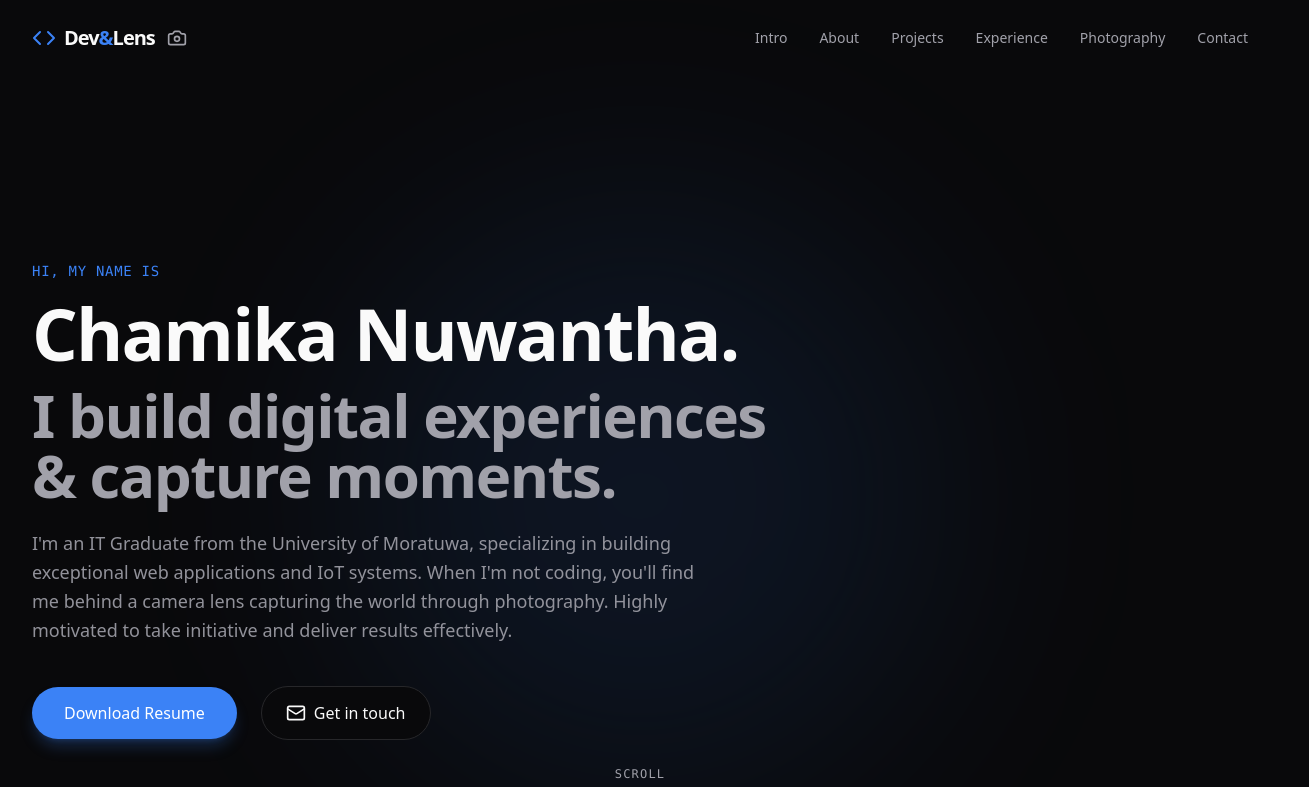
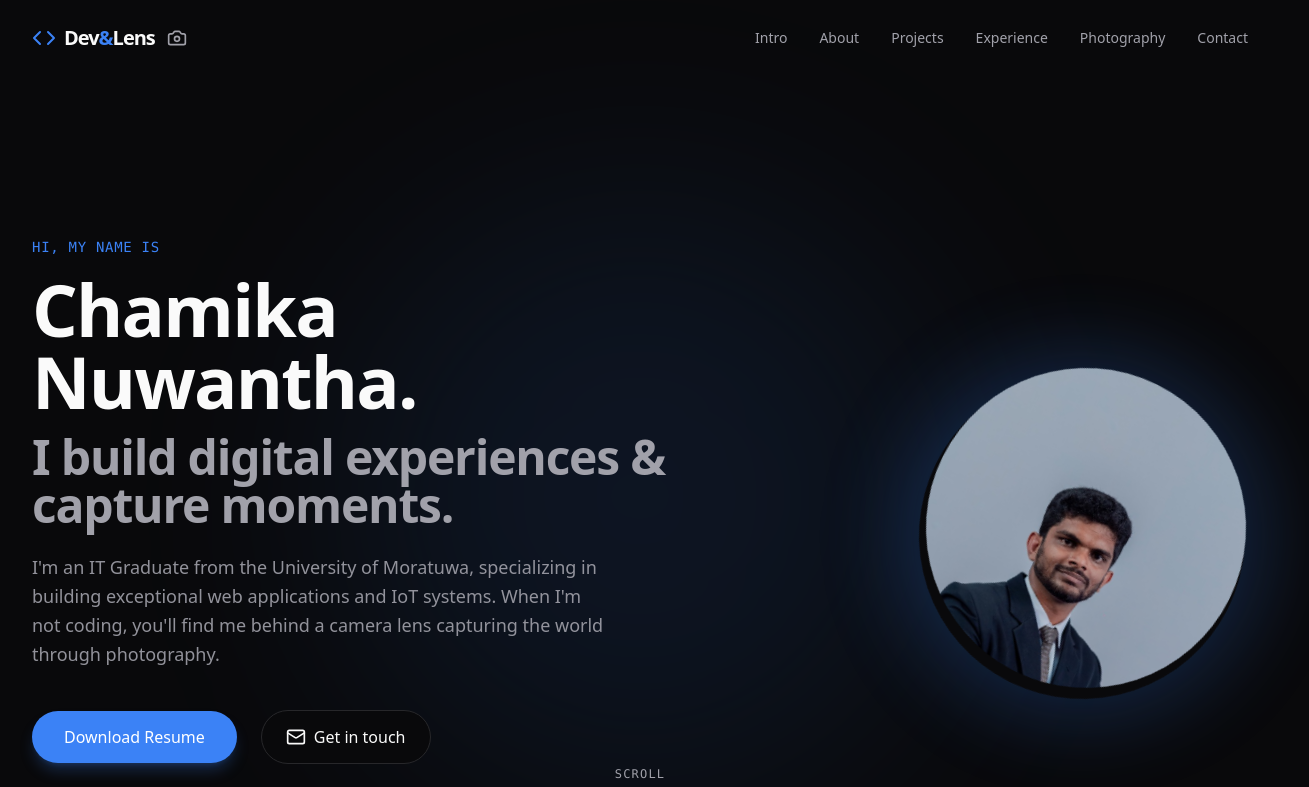
Before and after one commit to ChamikaNuwantha/my-portfolio, a Next.js app: page / in a window 1280 px wide. Shown: the top 787 px of the page, 1309 px wide, since content can reach past the window. Built offline with nearby package versions, Linux system fonts and the light colour scheme.

Commit message:
Adding profile image to the portfolio

```diff
--- a/src/components/sections/Intro.tsx
+++ b/src/components/sections/Intro.tsx
@@ -1,9 +1,9 @@
 'use client';
 
 import { motion } from 'framer-motion';
-import { ArrowDown, Github, Linkedin, Mail, Twitter } from 'lucide-react';
+import { ArrowDown, Github, Linkedin, Mail } from 'lucide-react';
+import Image from 'next/image';
 import Link from 'next/link';
-import { cn } from '../layout/Navbar'; // reuse utility
 
 const socialLinks = [
   { icon: Github, href: 'https://github.com/ChamikaNuwantha', label: 'GitHub' },
@@ -18,7 +18,10 @@ export default function Intro() {
       {/* Background ambient glow */}
       <div className="absolute top-1/2 left-1/2 -translate-x-1/2 -translate-y-1/2 w-[600px] h-[600px] bg-primary/20 rounded-full blur-[120px] -z-10 opacity-50" />
 
-      <div className="max-w-3xl">
+      <div className="flex flex-col lg:flex-row items-center justify-between gap-12 lg:gap-16 w-full">
+
+        {/* ── Left: Text content ── */}
+        <div className="flex-1 max-w-2xl">
           <motion.div
             initial={{ opacity: 0, y: 20 }}
             animate={{ opacity: 1, y: 0 }}
@@ -42,7 +45,7 @@ export default function Intro() {
             initial={{ opacity: 0, y: 20 }}
             animate={{ opacity: 1, y: 0 }}
             transition={{ duration: 0.5, delay: 0.2 }}
-          className="text-4xl sm:text-6xl font-bold tracking-tight text-muted-foreground mb-6"
+            className="text-3xl sm:text-5xl font-bold tracking-tight text-muted-foreground mb-6"
           >
             I build digital experiences & capture moments.
           </motion.h2>
@@ -51,11 +54,11 @@ export default function Intro() {
             initial={{ opacity: 0, y: 20 }}
             animate={{ opacity: 1, y: 0 }}
             transition={{ duration: 0.5, delay: 0.3 }}
-          className="text-lg text-muted-foreground/90 max-w-2xl leading-relaxed mb-10"
+            className="text-lg text-muted-foreground/90 max-w-xl leading-relaxed mb-10"
           >
-          I'm an IT Graduate from the University of Moratuwa, specializing in building exceptional web applications and IoT systems.
-          When I'm not coding, you'll find me behind a camera lens capturing the world through photography.
-          Highly motivated to take initiative and deliver results effectively.
+            I&apos;m an IT Graduate from the University of Moratuwa, specializing in building exceptional
+            web applications and IoT systems. When I&apos;m not coding, you&apos;ll find me behind a camera
+            lens capturing the world through photography.
           </motion.p>
 
           <motion.div
@@ -82,7 +85,7 @@ export default function Intro() {
             </Link>
           </motion.div>
 
-        {/* Social Icons row below */}
+          {/* Social Icons */}
           <motion.div
             initial={{ opacity: 0 }}
             animate={{ opacity: 1 }}
@@ -102,9 +105,50 @@ export default function Intro() {
               </a>
             ))}
           </motion.div>
+        </div>
+
+        {/* ── Right: Profile photo ── */}
+        <motion.div
+          initial={{ opacity: 0, x: 40, scale: 0.95 }}
+          animate={{ opacity: 1, x: 0, scale: 1 }}
+          transition={{ duration: 0.7, delay: 0.3, ease: 'easeOut' }}
+          className="flex-shrink-0 flex items-center justify-center lg:justify-end"
+        >
+          {/* Outer glow ring */}
+          <div className="relative">
+            <div className="absolute inset-0 rounded-full bg-primary/30 blur-2xl scale-110 animate-pulse" />
+            {/* Spinning gradient border */}
+            <div
+              className="relative rounded-full p-[3px]"
+              style={{
+                background: 'conic-gradient(from 0deg, hsl(var(--primary)), transparent, hsl(var(--primary)))',
+                animation: 'spin 6s linear infinite',
+              }}
+            >
+              {/* Inner white gap */}
+              <div className="rounded-full p-[3px] bg-background">
+                {/* Floating container */}
+                <motion.div
+                  animate={{ y: [0, -10, 0] }}
+                  transition={{ duration: 4, repeat: Infinity, ease: 'easeInOut' }}
+                  className="relative w-64 h-64 sm:w-80 sm:h-80 rounded-full overflow-hidden"
+                >
+                  <Image
+                    src="/assets/profile.jpg"
+                    alt="Chamika Nuwantha"
+                    fill
+                    className="object-cover object-top"
+                    priority
+                  />
+                </motion.div>
+              </div>
+            </div>
+          </div>
+        </motion.div>
 
       </div>
 
+      {/* Scroll indicator */}
       <motion.div
         initial={{ opacity: 0 }}
         animate={{ opacity: 1 }}
@@ -116,6 +160,13 @@ export default function Intro() {
           <ArrowDown className="w-4 h-4" />
         </div>
       </motion.div>
+
+      <style jsx>{`
+        @keyframes spin {
+          from { transform: rotate(0deg); }
+          to   { transform: rotate(360deg); }
+        }
+      `}</style>
     </section>
   );
 }
```
Also changed, not shown: public/assets/profile.jpg (added). Lines whose indentation alone changed are shown as unchanged.
